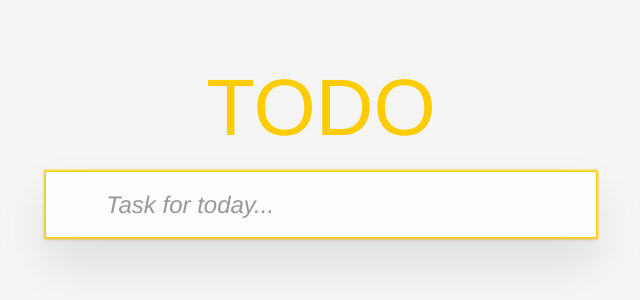
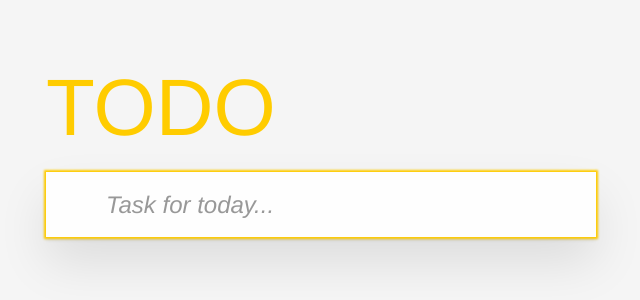
Before and after one commit to MrkGtdl/vuejs-todo, a Vue app: page / in a window 1280 px wide. Shown: the part 158-458 px from the top of the page, without its empty margins (319-959 px from the left). Built offline with nearby package versions, Linux system fonts and the light colour scheme.

Commit message:
update commit

```diff
--- a/src/App.vue
+++ b/src/App.vue
@@ -7,7 +7,7 @@ https://todomvc.com/
 import { ref, computed, watchEffect } from 'vue'
 import { useDateFormat, useNow } from '@vueuse/core';
 
-const formattedDate = useDateFormat(useNow(),"hh:mm:ss");
+const formattedDate = useDateFormat(useNow(),"hh:mm A");
 
 
 const STORAGE_KEY = 'vue-todomvc'
--- a/src/main.css
+++ b/src/main.css
@@ -395,6 +395,10 @@ html .clear-completed:active {
 	outline: 0;
 }
 
+h1 {
+	display: flex;
+}
+
 th, td {
 	border: 1px solid white;
 	padding: 1px;
```
